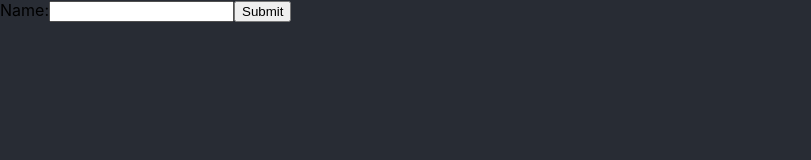
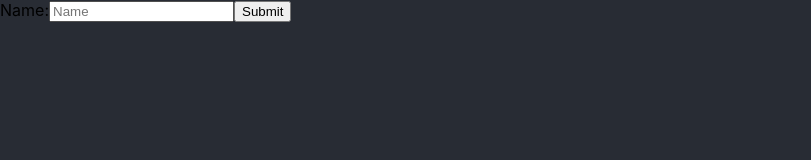
Before and after one commit to UnpredictablePrashant/LearnReact, a React (Create React App) app in the folder projects/restaurant-menu-app/: page /contact in a window 1280 px wide. Shown: the top 160 px of the page, without its empty margins (0-811 px from the left). Built offline with nearby package versions, Linux system fonts and the light colour scheme.

Commit message:
WIP: controlled functional form

```diff
--- a/projects/restaurant-menu-app/src/components/Contact.js
+++ b/projects/restaurant-menu-app/src/components/Contact.js
@@ -1,11 +1,28 @@
+import { useState } from "react";
+
 function Contact() {
+    const [inputField , setInputField] = useState({
+        name: ''
+    })
+    const inputsHandler = (e) =>{
+        setInputField( {[e.target.name]: e.target.value} )
+    }
+    const submitButton = () =>{
+        alert(inputField.name)
+    }
     return (<>
+
         <form>
             <label>
                 Name:
-                <input type="text" name="name" />
+                <input type="text"
+                name="name"
+                onChange={inputsHandler}
+                placeholder="Name"
+                value={inputField.name}
+                />
             </label>
-            <input type="submit" value="Submit" />
+            <input type="submit" value="Submit" onClick={submitButton}/>
         </form>
     </>)
 }
```
